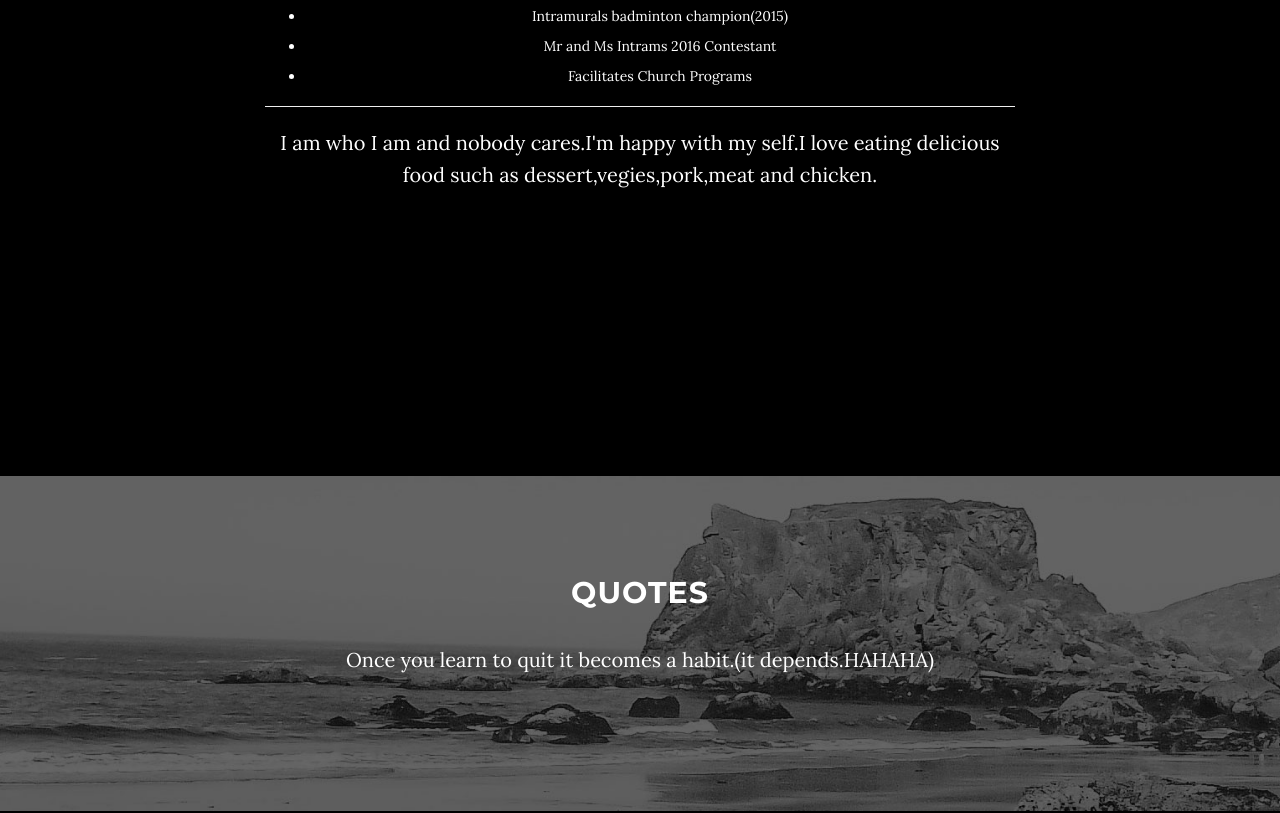
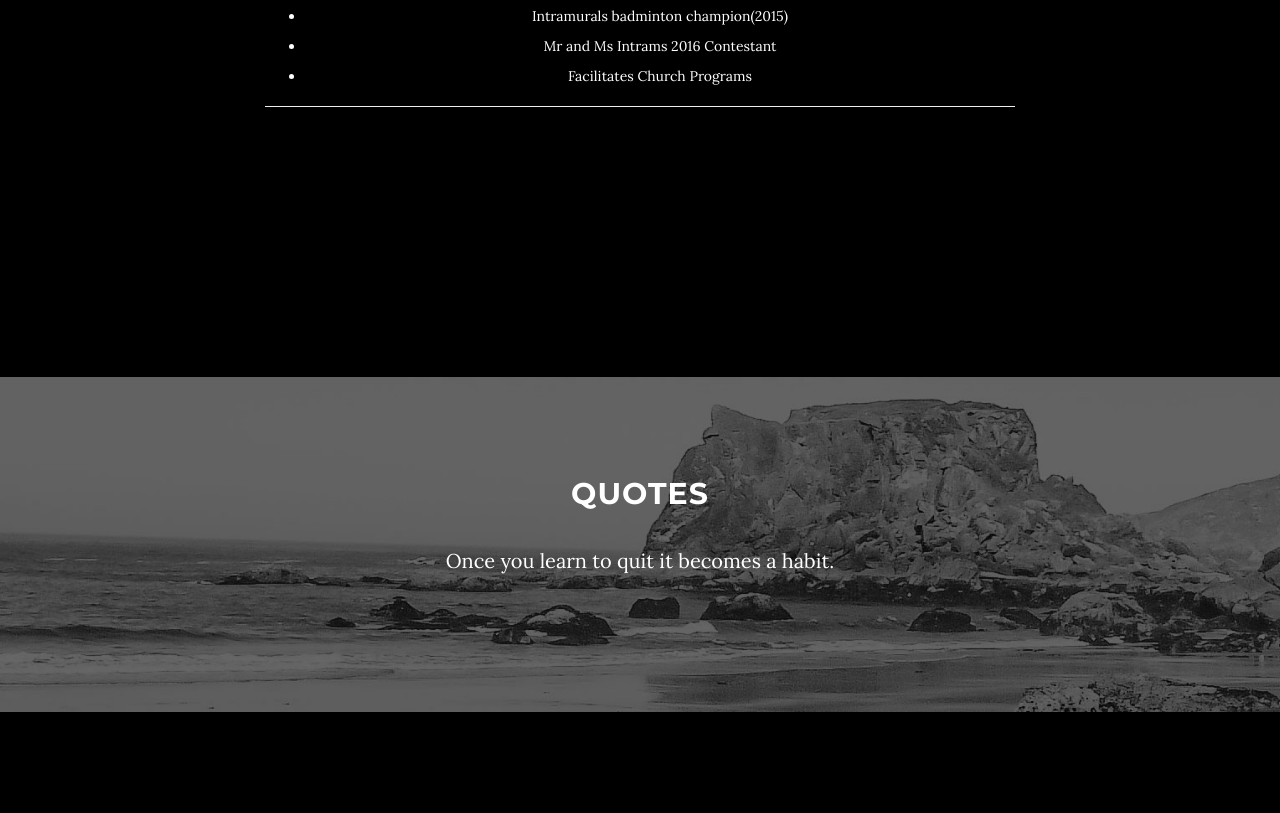
Before and after one commit to jajoke/resume-github.io, a website: page index.html in a window 1280 px wide. Shown: the part 2240-3053 px from the top of the page. Drawn offline with nearby package versions, Linux system fonts and the light colour scheme; some packages are replaced by stand-ins of ours.

Commit message:
Update index.html

```diff
--- a/index.html
+++ b/index.html
@@ -116,7 +116,6 @@
 <ul><li>Intramurals badminton champion(2015)</li></ul>
 <ul><li>Mr and Ms Intrams 2016 Contestant</li></ul>
 <ul><li>Facilitates Church Programs</li></ul><hr>
-                <p>I am who I am and nobody cares.I'm happy with my self.I love eating delicious food such as dessert,vegies,pork,meat and chicken.</p>
 
                 <!--- <p>Grayscale is a free Bootstrap 3 theme created by Start Bootstrap. It can be yours right now, simply download the template on <a href="http://startbootstrap.com/template-overviews/grayscale/">the preview page</a>. The theme is open source, and you can use it for any purpose, personal or commercial.</p>
                 <p>This theme features stock photos by <a href="http://gratisography.com/">Gratisography</a> along with a custom Google Maps skin courtesy of <a href="http://snazzymaps.com/">Snazzy Maps</a>.</p>
@@ -131,7 +130,7 @@
             <div class="container">
                 <div class="col-lg-8 col-lg-offset-2">
                     <h2>Quotes</h2>
-                    <p>Once you learn to quit it becomes a habit.(it depends.HAHAHA)</p>
+                    <p>Once you learn to quit it becomes a habit.</p>
                    <!--- <h2>Download Grayscale</h2>
                     <p>You can download Grayscale for free on the preview page at Start Bootstrap.</p>
                     <a href="http://startbootstrap.com/template-overviews/grayscale/" class="btn btn-default btn-lg">Visit Download Page</a>-->
@@ -146,8 +145,8 @@
             <div class="col-lg-8 col-lg-offset-2">
                 <h2>Contact Jajoke</h2>
                 <p>Just call me or text me for more details.
-               <br>09277733423 20 pesos regular</p>
-             <br><a href="https://mail.google.com/mail/u/0/"><em>daryl.jakepogi@gmail.com</em></a>
+               <br>09277733423</p>
+             <a href="https://mail.google.com/mail/u/0/"><em>daryl.jakepogi@gmail.com</em></a>
                 </p>
                 <ul class="list-inline banner-social-buttons">
                     <li>
```
